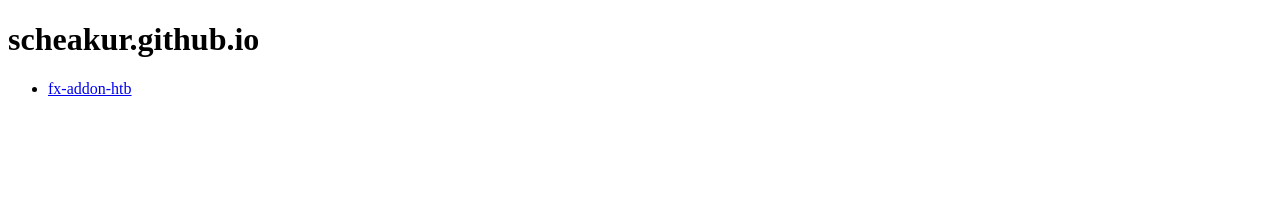
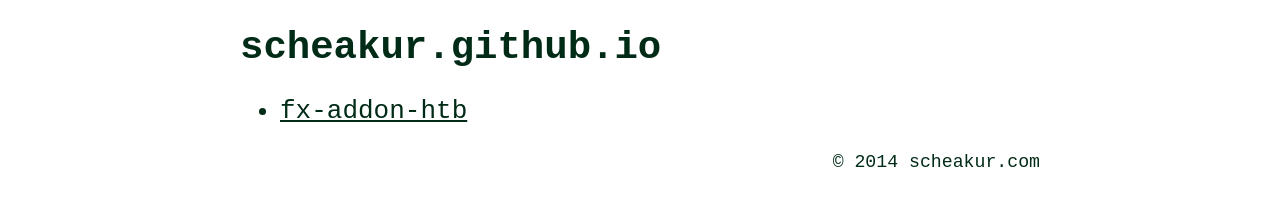
Before and after one commit to scheakur/scheakur.github.com, a plain HTML site: page index.html in a window 1280 px wide. Drawn offline with Linux system fonts and the light colour scheme.

Commit message:
Update styles

```diff
--- a/index.html
+++ b/index.html
@@ -3,11 +3,40 @@
   <head>
     <meta charset="utf-8">
     <title>Scheakur</title>
+    <style>
+* {
+  font-family: monospace;
+  color: #002b16;
+}
+
+.container {
+  max-width: 800px;
+  margin: 1em auto;
+}
+
+.title {
+  font-size: 3rem;
+}
+
+.links {
+  font-size: 2rem;
+}
+
+.copyright {
+  text-align: right;
+  font-size: 1.4rem;
+}
+    </style>
   </head>
   <body>
-    <h1>scheakur.github.io</h1>
-    <ul>
-      <li><a href="fx-addon-htb">fx-addon-htb</a></li>
-    </ul>
+    <div class="container">
+      <h1 class="title">scheakur.github.io</h1>
+      <ul class="links">
+        <li><a href="fx-addon-htb">fx-addon-htb</a></li>
+      </ul>
+      <footer>
+        <div class="copyright">&copy; 2014 scheakur.com</div>
+      </footer>
+    </div>
   </body>
 </html>
```
